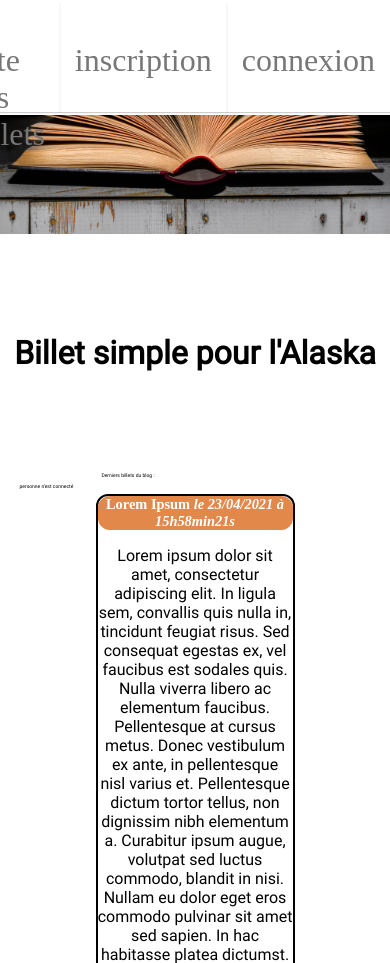
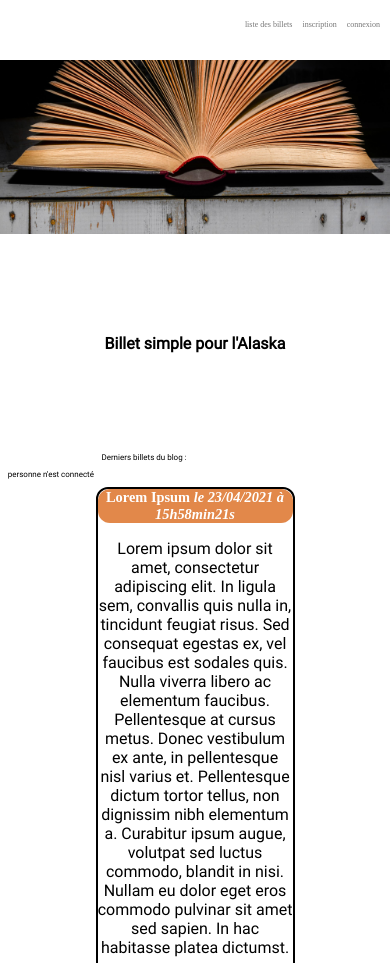
Before and after one commit to Laurent-Dupanloup/Projet4, a PHP site: page / in a window 390 px wide; the page is wider, and only the part inside the window is pictured. Shown: the top 963 px of that part. Run offline with PHP 8.4, Linux system fonts and the light colour scheme; data comes from the database, SQL or seed files in the repository; some libraries are stand-ins or nearby versions.

Commit message:
amélioration du css pour le responsive

```diff
--- a/public/css/mediumscreen.css
+++ b/public/css/mediumscreen.css
@@ -4,4 +4,5 @@
 	{
 		font-size: 1em!important;
 	}
+
 }
--- a/public/css/smallscreen.css
+++ b/public/css/smallscreen.css
@@ -1,26 +1,54 @@
 @media screen and (max-width: 500px)
 {
-	footer
+	footer p
 	{
-
+		/*margin-bottom: 200px;*/
+		font-size: 0.5em!important;
 	}
 
-	image .img1
+	header
 	{
-		width: 100% !important;
-		height: 200px !important;
+		width: 100%!important;
+		height: 60px!important;
+	}
+
+	.mesh1 , .mesh2 , .mesh3
+	{
+		font-size: 1em !important;
+	}
+
+	.img1
+	{
+		/*max-width: 100%*/
+	}
+
+	h1
+	{
+		font-size: 1em;
 	}
 
 	.textacceuil1
 	{
 
-		font-size: 5px;
+		font-size: 0.5em !important;
 
 	}
 
 	.textacceuil2
 	{
-		margin-left: 2%;
-		font-size: 5px;
+		margin-left: 2% !important;
+		font-size: 0.5em !important;
+	}
+
+	header nav ul li a
+	{
+		padding: 18px 10px 0px 0px !important;
+		box-shadow: none !important;
+		font-size: 0.5em !important;
+	}
+
+	.blog
+	{
+		width: 150px !important;
 	}
 }
--- a/public/css/style.css
+++ b/public/css/style.css
@@ -16,7 +16,6 @@
     font-family: 'roboto-regular';
     src: url('fonts/Roboto-Regular.ttf');
 }
-
 
 h1
 {
@@ -94,7 +93,8 @@ body
     align-items:flex-start;
     justify-content: flex-start;
     flex-direction: column;
-    margin:auto;
+    /*margin:auto 2px auto 2px;*/
+    margin: auto;
     width: 100%;
 }
 
@@ -102,6 +102,7 @@ body
 {
     width: 100%;
     height: 100%;
+    position: relative;
 }
 
 .textacceuil1
@@ -138,6 +139,7 @@ header{
     display: flex;
     padding:0 0 0 0;
     background-color:#fff;
+    z-index: 1;
 }
 
 nav
```
